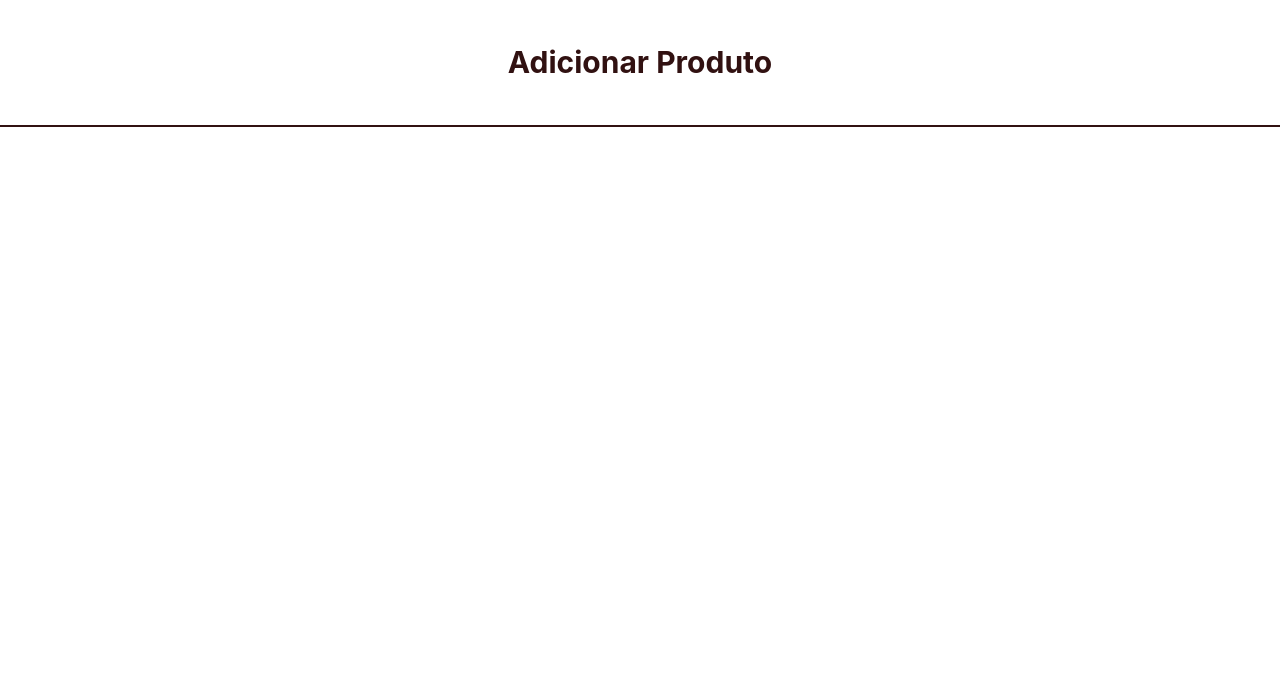
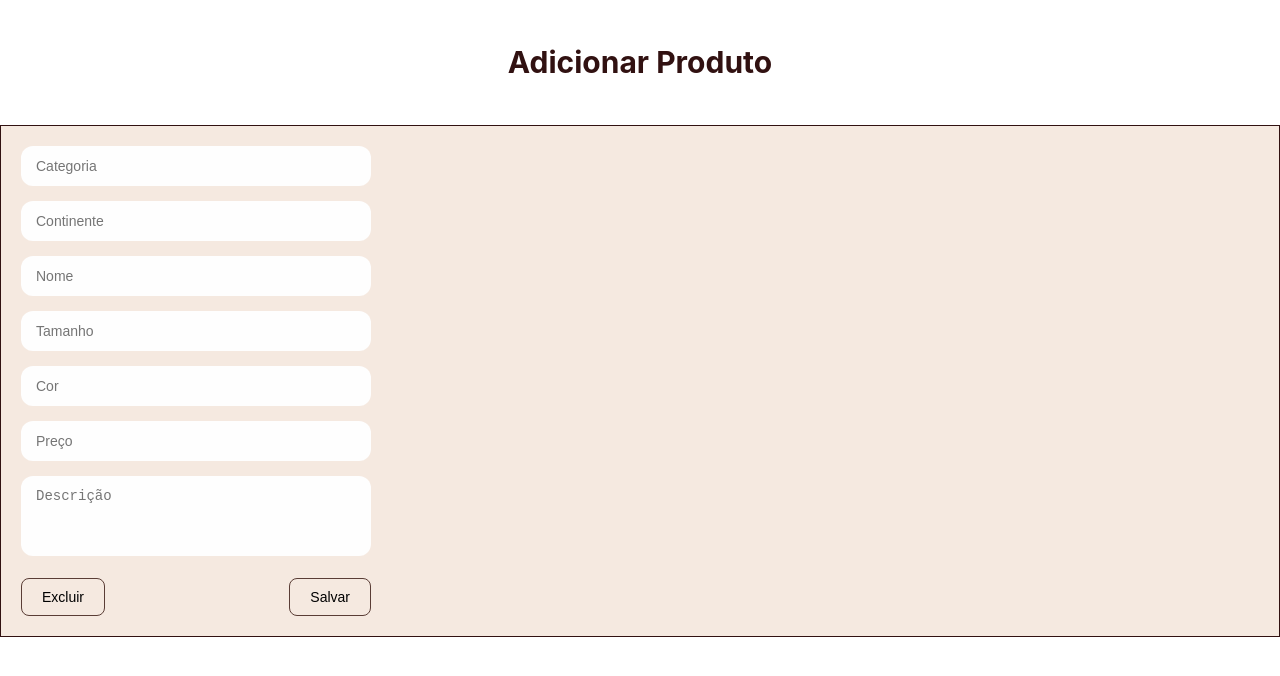
Before and after one commit to Atelier-A-Y/FrontEnd, a Vue app: page / in a window 1280 px wide. Shown: the top 676 px of the page. Built offline with nearby package versions, Linux system fonts and the light colour scheme.

Commit message:
FEAT: Formulário

```diff
--- a/src/views/AdicionarProduto.vue
+++ b/src/views/AdicionarProduto.vue
@@ -4,11 +4,50 @@
 
 <h1>Adicionar Produto</h1>
 
-<div class="fundo">
+<section class="fundo">
 
+<div class="form-container">
 
+  <!-- VARCHAR -->
+  <div class="input-group">
+    <input type="text" maxlength="100" placeholder="Categoria">
+  </div>
+
+  <div class="input-group">
+    <input type="text" maxlength="100" placeholder="Continente">
+  </div>
+
+  <div class="input-group">
+    <input type="text" maxlength="100" placeholder="Nome">
+  </div>
+
+  <!-- VARCHAR menor -->
+  <div class="input-group">
+    <input type="text" maxlength="10" placeholder="Tamanho">
+  </div>
+
+  <div class="input-group">
+    <input type="text" maxlength="30" placeholder="Cor">
+  </div>
+
+  <!-- DECIMAL -->
+  <div class="input-group">
+    <input type="number" step="0.01" placeholder="Preço">
+  </div>
+
+  <!-- TEXT -->
+  <div class="input-group">
+    <textarea placeholder="Descrição"></textarea>
+  </div>
+
+  <div class="buttons">
+    <button type="button">Excluir</button>
+    <button type="submit">Salvar</button>
+  </div>
 
 </div>
+
+</section>
 
 </main>
 
@@ -33,4 +72,56 @@ border: #311111 solid 0.8px;
 
 }
 
+body {
+    font-family: Arial, sans-serif;
+  }
+
+  .form-container {
+    width: 350px;
+    margin: 20px;
+  }
+
+  .input-group {
+    margin-bottom: 15px;
+  }
+
+  input, textarea {
+    width: 100%;
+    padding: 12px 15px;
+    border: none;
+    border-radius: 12px;
+    background-color: #fefefe;
+    font-size: 14px;
+    outline: none;
+    transition: 0.2s;
+  }
+
+  input:focus, textarea:focus {
+    background-color: #e7e7e7;
+  }
+
+  textarea {
+    resize: none;
+    height: 80px;
+  }
+
+  .buttons {
+    display: flex;
+    justify-content: space-between;
+    margin-top: 10px;
+  }
+
+  button {
+    padding: 10px 20px;
+    border-radius: 8px;
+    border: 1px solid #5a3d36;
+    background-color: transparent;
+    cursor: pointer;
+    font-size: 14px;
+  }
+
+  button:hover {
+    background-color: #f1f1f1;
+  }
+
 </style>
```
